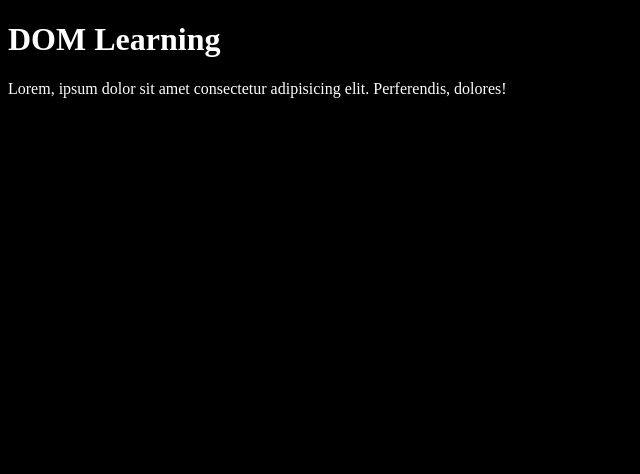
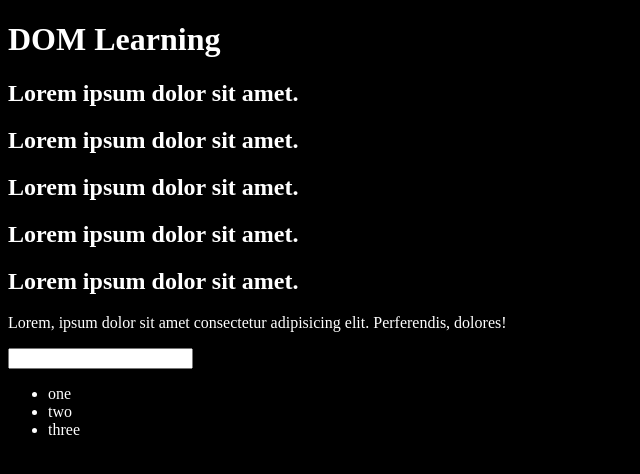
Before and after one commit to AnkitaDes/Javascript_Basics, a plain HTML site: page 06_dom/one.html in a window 1280 px wide. Shown: the whole page, without its empty margins (0-640 px from the left). Drawn offline with Linux system fonts and the light colour scheme.

Commit message:
dom selecting items

```diff
--- a/06_dom/one.html
+++ b/06_dom/one.html
@@ -16,10 +16,29 @@
       <h1 id="title" class="heading">
         DOM Learning <span style="display: none"> test text</span>
       </h1>
+      <h2>Lorem ipsum dolor sit amet.</h2>
+      <h2>Lorem ipsum dolor sit amet.</h2>
+      <h2>Lorem ipsum dolor sit amet.</h2>
+      <h2>Lorem ipsum dolor sit amet.</h2>
+      <h2>Lorem ipsum dolor sit amet.</h2>
+
       <p class="text">
         Lorem, ipsum dolor sit amet consectetur adipisicing elit. Perferendis,
         dolores!
       </p>
+      <input type="password" />
+      <ul>
+        <li>one</li>
+        <li>two</li>
+        <li>three</li>
+      </ul>
     </div>
   </body>
 </html>
+<!--
+  document.getElementById("")
+  document.getElementByClassName("")
+  document.querySelector("")
+  document.querySelectorAll("")
+
+ -->
```
Also changed, not shown: 06_dom/two.html (added).
